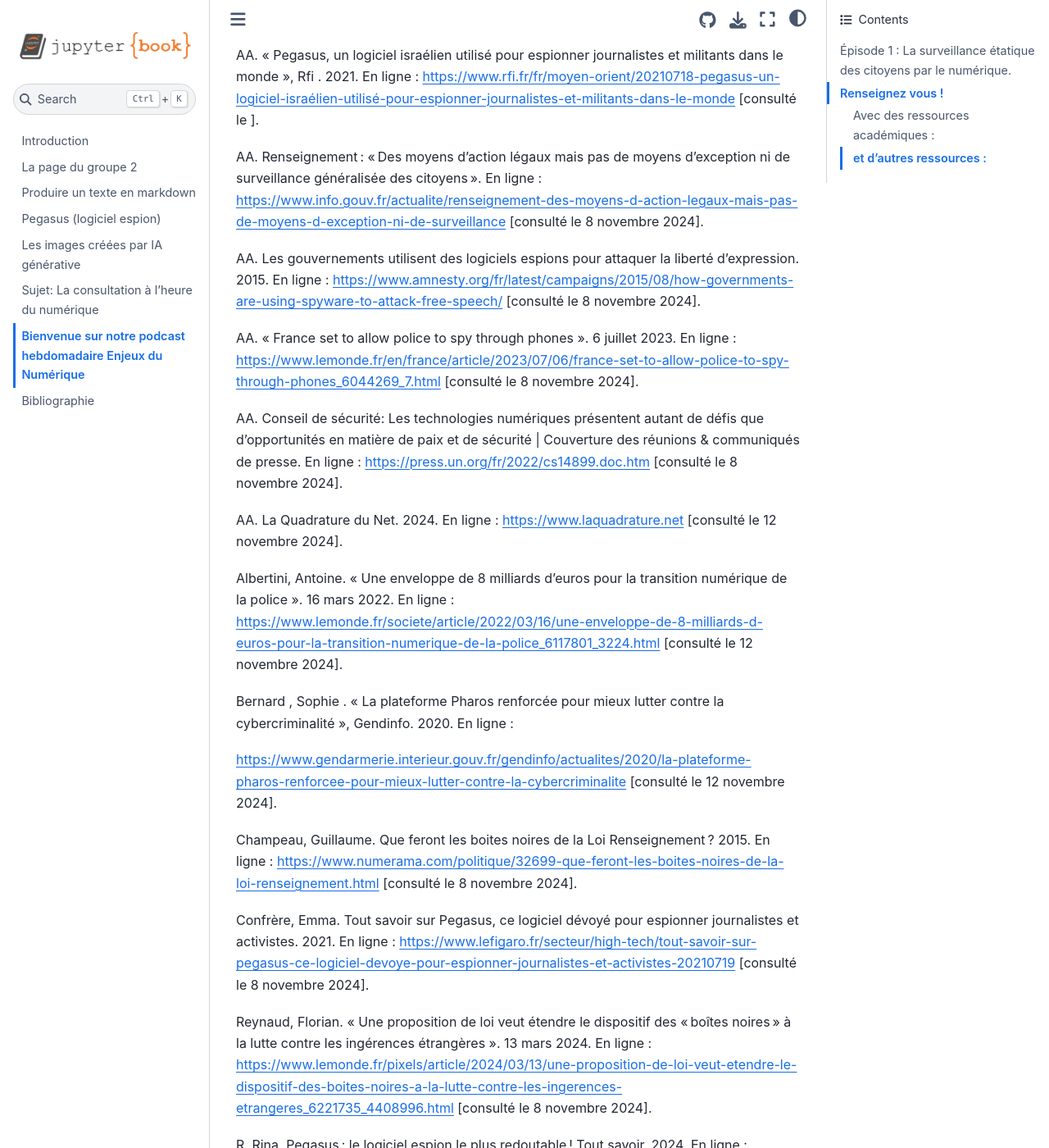
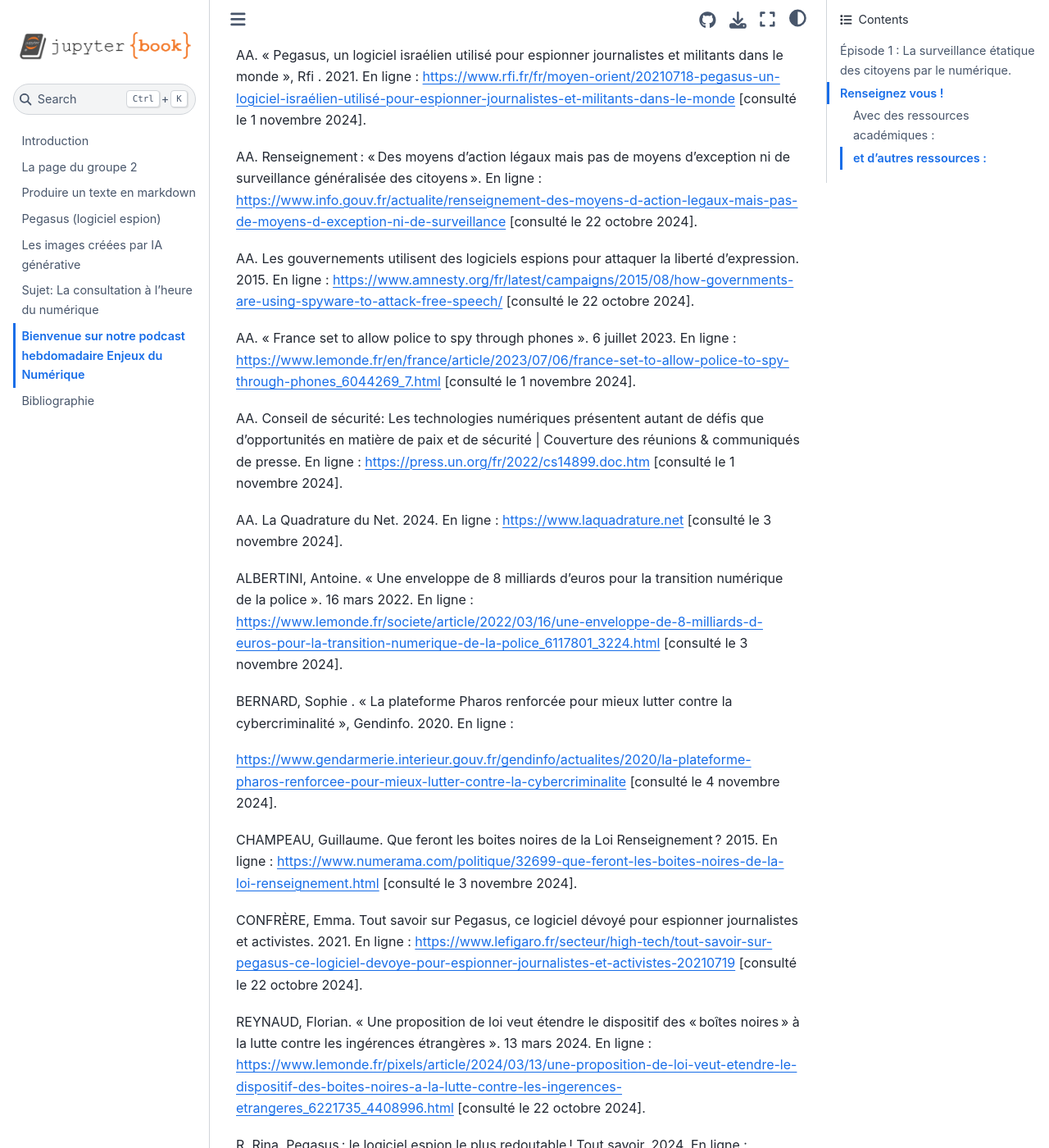
Before and after one commit to luneauaymeric/digital_culture_collective_page, a Jupyter Book: the page built from surveillance_num/surveillance_num.md, in a window 1280 px wide and 1400 px high, scrolled down 2156 px. Shown: the whole window at 82% size. Built offline with Jupyter Book 1.0.4 settings and Sphinx 7.4.7 and the Sphinx Book theme 1.1.4, drawn with Linux system fonts in a browser that asks for light colours; some of the changed text lies outside the part shown.

Commit message:
surveillance_num/surveillance_num.md updated from https://stackedit.io/

```diff
--- a/surveillance_num/surveillance_num.md
+++ b/surveillance_num/surveillance_num.md
@@ -45,53 +45,55 @@ YOUNAS, Muhammad Ahsan. « “Digital Jihad” and its Significance to Counterte
 
 ### et d'autres ressources :
 
-AA. « Pegasus, un logiciel israélien utilisé pour espionner journalistes et militants dans le monde », Rfi . 2021. En ligne : [https://www.rfi.fr/fr/moyen-orient/20210718-pegasus-un-logiciel-israélien-utilisé-pour-espionner-journalistes-et-militants-dans-le-monde](https://www.rfi.fr/fr/moyen-orient/20210718-pegasus-un-logiciel-isra%C3%A9lien-utilis%C3%A9-pour-espionner-journalistes-et-militants-dans-le-monde) [consulté le ].
+
+AA. « Pegasus, un logiciel israélien utilisé pour espionner journalistes et militants dans le monde », Rfi . 2021. En ligne : [https://www.rfi.fr/fr/moyen-orient/20210718-pegasus-un-logiciel-israélien-utilisé-pour-espionner-journalistes-et-militants-dans-le-monde](https://www.rfi.fr/fr/moyen-orient/20210718-pegasus-un-logiciel-isra%C3%A9lien-utilis%C3%A9-pour-espionner-journalistes-et-militants-dans-le-monde) [consulté le 1 novembre 2024].
 
 
 
-AA. Renseignement : « Des moyens d’action légaux mais pas de moyens d’exception ni de surveillance généralisée des citoyens ». En ligne : [https://www.info.gouv.fr/actualite/renseignement-des-moyens-d-action-legaux-mais-pas-de-moyens-d-exception-ni-de-surveillance](https://www.info.gouv.fr/actualite/renseignement-des-moyens-d-action-legaux-mais-pas-de-moyens-d-exception-ni-de-surveillance) [consulté le 8 novembre 2024].
+AA. Renseignement : « Des moyens d’action légaux mais pas de moyens d’exception ni de surveillance généralisée des citoyens ». En ligne : [https://www.info.gouv.fr/actualite/renseignement-des-moyens-d-action-legaux-mais-pas-de-moyens-d-exception-ni-de-surveillance](https://www.info.gouv.fr/actualite/renseignement-des-moyens-d-action-legaux-mais-pas-de-moyens-d-exception-ni-de-surveillance) [consulté le 22 octobre 2024].
 
 
 
-AA. Les gouvernements utilisent des logiciels espions pour attaquer la liberté d’expression. 2015. En ligne : [https://www.amnesty.org/fr/latest/campaigns/2015/08/how-governments-are-using-spyware-to-attack-free-speech/](https://www.amnesty.org/fr/latest/campaigns/2015/08/how-governments-are-using-spyware-to-attack-free-speech/) [consulté le 8 novembre 2024].
+AA. Les gouvernements utilisent des logiciels espions pour attaquer la liberté d’expression. 2015. En ligne : [https://www.amnesty.org/fr/latest/campaigns/2015/08/how-governments-are-using-spyware-to-attack-free-speech/](https://www.amnesty.org/fr/latest/campaigns/2015/08/how-governments-are-using-spyware-to-attack-free-speech/) [consulté le 22 octobre 2024].
 
 
 
-AA. « France set to allow police to spy through phones ». 6 juillet 2023. En ligne : [https://www.lemonde.fr/en/france/article/2023/07/06/france-set-to-allow-police-to-spy-through-phones_6044269_7.html](https://www.lemonde.fr/en/france/article/2023/07/06/france-set-to-allow-police-to-spy-through-phones_6044269_7.html) [consulté le 8 novembre 2024].
+AA. « France set to allow police to spy through phones ». 6 juillet 2023. En ligne : [https://www.lemonde.fr/en/france/article/2023/07/06/france-set-to-allow-police-to-spy-through-phones_6044269_7.html](https://www.lemonde.fr/en/france/article/2023/07/06/france-set-to-allow-police-to-spy-through-phones_6044269_7.html) [consulté le 1 novembre 2024].
 
 
 
-AA. Conseil de sécurité: Les technologies numériques présentent autant de défis que d’opportunités en matière de paix et de sécurité | Couverture des réunions & communiqués de presse. En ligne : [https://press.un.org/fr/2022/cs14899.doc.htm](https://press.un.org/fr/2022/cs14899.doc.htm) [consulté le 8 novembre 2024].
+AA. Conseil de sécurité: Les technologies numériques présentent autant de défis que d’opportunités en matière de paix et de sécurité | Couverture des réunions & communiqués de presse. En ligne : [https://press.un.org/fr/2022/cs14899.doc.htm](https://press.un.org/fr/2022/cs14899.doc.htm) [consulté le 1 novembre 2024].
 
 
 
-AA. La Quadrature du Net. 2024. En ligne : [https://www.laquadrature.net](https://www.laquadrature.net) [consulté le 12 novembre 2024].
+AA. La Quadrature du Net. 2024. En ligne : [https://www.laquadrature.net](https://www.laquadrature.net) [consulté le 3 novembre 2024].
 
 
 
-Albertini, Antoine. « Une enveloppe de 8 milliards d’euros pour la transition numérique de la police ». 16 mars 2022. En ligne : [https://www.lemonde.fr/societe/article/2022/03/16/une-enveloppe-de-8-milliards-d-euros-pour-la-transition-numerique-de-la-police_6117801_3224.html](https://www.lemonde.fr/societe/article/2022/03/16/une-enveloppe-de-8-milliards-d-euros-pour-la-transition-numerique-de-la-police_6117801_3224.html) [consulté le 12 novembre 2024].
+ALBERTINI, Antoine. « Une enveloppe de 8 milliards d’euros pour la transition numérique de la police ». 16 mars 2022. En ligne : [https://www.lemonde.fr/societe/article/2022/03/16/une-enveloppe-de-8-milliards-d-euros-pour-la-transition-numerique-de-la-police_6117801_3224.html](https://www.lemonde.fr/societe/article/2022/03/16/une-enveloppe-de-8-milliards-d-euros-pour-la-transition-numerique-de-la-police_6117801_3224.html) [consulté le 3 novembre 2024].
 
 
 
-Bernard , Sophie . « La plateforme Pharos renforcée pour mieux lutter contre la cybercriminalité », Gendinfo. 2020. En ligne :
+BERNARD, Sophie . « La plateforme Pharos renforcée pour mieux lutter contre la cybercriminalité », Gendinfo. 2020. En ligne :
 
-[https://www.gendarmerie.interieur.gouv.fr/gendinfo/actualites/2020/la-plateforme-pharos-renforcee-pour-mieux-lutter-contre-la-cybercriminalite](https://www.gendarmerie.interieur.gouv.fr/gendinfo/actualites/2020/la-plateforme-pharos-renforcee-pour-mieux-lutter-contre-la-cybercriminalite) [consulté le 12 novembre 2024].
+[https://www.gendarmerie.interieur.gouv.fr/gendinfo/actualites/2020/la-plateforme-pharos-renforcee-pour-mieux-lutter-contre-la-cybercriminalite](https://www.gendarmerie.interieur.gouv.fr/gendinfo/actualites/2020/la-plateforme-pharos-renforcee-pour-mieux-lutter-contre-la-cybercriminalite) [consulté le 4 novembre 2024].
 
 
 
-Champeau, Guillaume. Que feront les boites noires de la Loi Renseignement ? 2015. En ligne : [https://www.numerama.com/politique/32699-que-feront-les-boites-noires-de-la-loi-renseignement.html](https://www.numerama.com/politique/32699-que-feront-les-boites-noires-de-la-loi-renseignement.html) [consulté le 8 novembre 2024].
+CHAMPEAU, Guillaume. Que feront les boites noires de la Loi Renseignement ? 2015. En ligne : [https://www.numerama.com/politique/32699-que-feront-les-boites-noires-de-la-loi-renseignement.html](https://www.numerama.com/politique/32699-que-feront-les-boites-noires-de-la-loi-renseignement.html) [consulté le 3 novembre 2024].
 
 
 
-Confrère, Emma. Tout savoir sur Pegasus, ce logiciel dévoyé pour espionner journalistes et activistes. 2021. En ligne : [https://www.lefigaro.fr/secteur/high-tech/tout-savoir-sur-pegasus-ce-logiciel-devoye-pour-espionner-journalistes-et-activistes-20210719](https://www.lefigaro.fr/secteur/high-tech/tout-savoir-sur-pegasus-ce-logiciel-devoye-pour-espionner-journalistes-et-activistes-20210719) [consulté le 8 novembre 2024].
+CONFRÈRE, Emma. Tout savoir sur Pegasus, ce logiciel dévoyé pour espionner journalistes et activistes. 2021. En ligne : [https://www.lefigaro.fr/secteur/high-tech/tout-savoir-sur-pegasus-ce-logiciel-devoye-pour-espionner-journalistes-et-activistes-20210719](https://www.lefigaro.fr/secteur/high-tech/tout-savoir-sur-pegasus-ce-logiciel-devoye-pour-espionner-journalistes-et-activistes-20210719) [consulté le 22 octobre 2024].
 
 
 
-Reynaud, Florian. « Une proposition de loi veut étendre le dispositif des « boîtes noires » à la lutte contre les ingérences étrangères ». 13 mars 2024. En ligne : [https://www.lemonde.fr/pixels/article/2024/03/13/une-proposition-de-loi-veut-etendre-le-dispositif-des-boites-noires-a-la-lutte-contre-les-ingerences-etrangeres_6221735_4408996.html](https://www.lemonde.fr/pixels/article/2024/03/13/une-proposition-de-loi-veut-etendre-le-dispositif-des-boites-noires-a-la-lutte-contre-les-ingerences-etrangeres_6221735_4408996.html) [consulté le 8 novembre 2024].
+REYNAUD, Florian. « Une proposition de loi veut étendre le dispositif des « boîtes noires » à la lutte contre les ingérences étrangères ». 13 mars 2024. En ligne : [https://www.lemonde.fr/pixels/article/2024/03/13/une-proposition-de-loi-veut-etendre-le-dispositif-des-boites-noires-a-la-lutte-contre-les-ingerences-etrangeres_6221735_4408996.html](https://www.lemonde.fr/pixels/article/2024/03/13/une-proposition-de-loi-veut-etendre-le-dispositif-des-boites-noires-a-la-lutte-contre-les-ingerences-etrangeres_6221735_4408996.html) [consulté le 22 octobre 2024].
 
 
-R, Rina. Pegasus : le logiciel espion le plus redoutable ! Tout savoir. 2024. En ligne : [https://www.lebigdata.fr/logiciel-espion-pegasus-tout-savoir](https://www.lebigdata.fr/logiciel-espion-pegasus-tout-savoir) [consulté le 12 novembre 2024].
+
+R, Rina. Pegasus : le logiciel espion le plus redoutable ! Tout savoir. 2024. En ligne : [https://www.lebigdata.fr/logiciel-espion-pegasus-tout-savoir](https://www.lebigdata.fr/logiciel-espion-pegasus-tout-savoir) [consulté le 1 novembre 2024].
 <!--stackedit_data:
-eyJoaXN0b3J5IjpbLTEzNDI2NjA4NTQsLTYwMTM0NjcxLC0xNT
-U1NTY1NzA1LDg1MDY2NTAzM119
+eyJoaXN0b3J5IjpbMTQ3Mjg2NzI5MSwtMTM0MjY2MDg1NCwtNj
+AxMzQ2NzEsLTE1NTU1NjU3MDUsODUwNjY1MDMzXX0=
 -->
```
